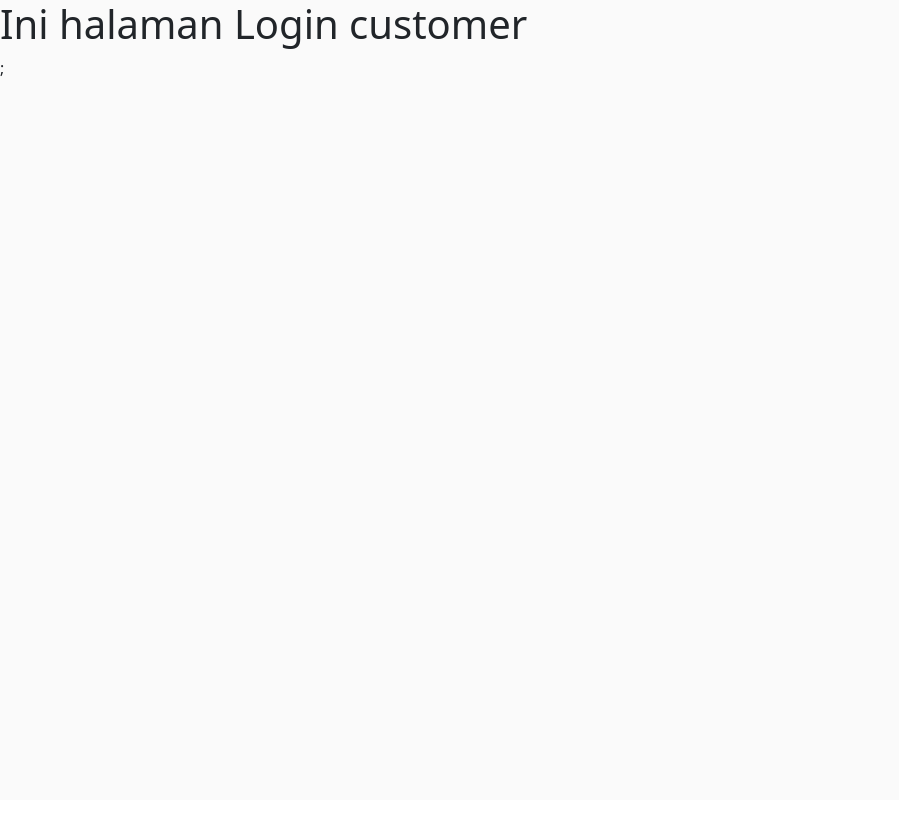
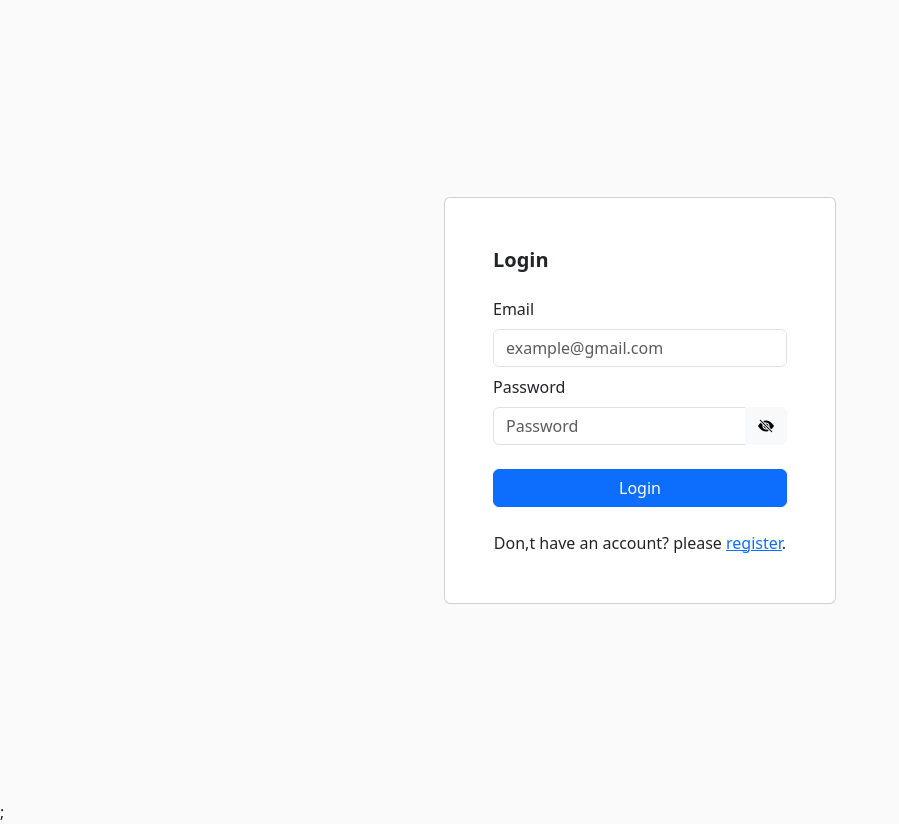
Before and after one commit to nanajusolihun/market-id-fe, a React (Create React App) app: page /login in a window 1280 px wide. Shown: the whole page, without its empty margins (0-899 px from the left). Before the commit the page ends 800 px from the top, so only its background shows below. Built offline with nearby package versions, Linux system fonts and the light colour scheme; no server answers.

Commit message:
feature: integraton api on login page

```diff
--- a/src/pages/Login.jsx
+++ b/src/pages/Login.jsx
@@ -1,10 +1,103 @@
-import React from "react";
+import { React, useState } from "react";
+import { useFormik } from "formik";
+import { Card, Form, Button, InputGroup } from "react-bootstrap";
+import { Link, useNavigate } from "react-router-dom";
+import { toast } from "react-toastify";
+import handleErrorMessage from "../utils/handleErrorMessage";
 
+import * as Yup from "yup";
+import { axiosInstance as axios } from "../config/https";
+
+const initialValues = {
+  email: "",
+  password: "",
+};
+
+const validationSchema = Yup.object({
+  email: Yup.string().required("Email is Required").email(),
+  password: Yup.string().required("Field is Required").min(8).max(12),
+});
+
+// LOGIN
 const Login = () => {
+  const [show, setShow] = useState(false);
+  const navigate = useNavigate();
+
+  const handleShowPassword = () => {
+    setShow(!show);
+  };
+
+  const formik = useFormik({
+    initialValues,
+    validationSchema,
+    onSubmit: handleLogin,
+  });
+
+  function handleLogin(form) {
+    axios
+      .post("/users/login", form)
+      .then((response) => {
+        const { data, message } = response.data;
+
+        toast(handleErrorMessage(message), {
+          position: toast.POSITION.TOP_RIGHT,
+          type: toast.TYPE.SUCCESS,
+        });
+
+        navigate("/");
+      })
+      .catch((error) => {
+        const message = error.response?.data?.message;
+
+        toast(handleErrorMessage(message), {
+          position: toast.POSITION.TOP_RIGHT,
+          type: toast.TYPE.ERROR,
+        });
+      });
+  }
+
   return (
-    <div>
-      <h1>Ini halaman Login customer</h1>
-    </div>
+    <section className="d-flex justify-content-center align-items-center min-vh-100">
+      <Card style={{ width: "24.5rem", padding: "2rem" }}>
+        <Card.Body>
+          <h4 className="heading__4 mb-4">Login</h4>
+
+          <Form onSubmit={formik.handleSubmit}>
+            <Form.Group className="mb-2">
+              <Form.Label htmlFor="email" className="mb-2">
+                Email
+              </Form.Label>
+              <Form.Control id="email" name="email" type="email" placeholder="example@gmail.com" value={formik.values.email} onChange={formik.handleChange} className={formik.errors.email && "border-danger"} />
+
+              {formik.errors.email && <small className="text-danger test__5">{formik.errors.email}</small>}
+            </Form.Group>
+
+            <Form.Group>
+              <Form.Label htmlFor="password" className="mb-2">
+                Password
+              </Form.Label>
+              <InputGroup>
+                <Form.Control id="password" name="password" type={show ? "text" : "password"} placeholder="Password" value={formik.values.password} onChange={formik.handleChange} className={formik.errors.password && "border-danger"} />
+
+                <Button variant="light" onClick={handleShowPassword}>
+                  {show ? <i className="bi bi-eye-fill"></i> : <i className="bi bi-eye-slash-fill"></i>}
+                </Button>
+              </InputGroup>
+
+              {formik.errors.password && <small className="text-danger test__5">{formik.errors.password}</small>}
+            </Form.Group>
+
+            <Button type="submit" variant="primary" className="w-100 my-4">
+              Login
+            </Button>
+          </Form>
+
+          <p className="test__5 text-center mb-0">
+            Don,t have an account? please <Link to="/register">register</Link>.
+          </p>
+        </Card.Body>
+      </Card>
+    </section>
   );
 };
 
--- a/src/pages/Register.jsx
+++ b/src/pages/Register.jsx
@@ -40,7 +40,7 @@ const Register = () => {
           const message = response.data.message;
 
           toast(handleErrorMessage(message), {
-            position: toast.POSITION.TOP_CENTER,
+            position: toast.POSITION.TOP_RIGHT,
             type: toast.TYPE.SUCCESS,
           });
 
@@ -50,7 +50,7 @@ const Register = () => {
           const message = error.response?.data?.message;
 
           toast(handleErrorMessage(message), {
-            position: toast.POSITION.TOP_CENTER,
+            position: toast.POSITION.TOP_RIGHT,
             type: toast.TYPE.ERROR,
           });
         });
```
